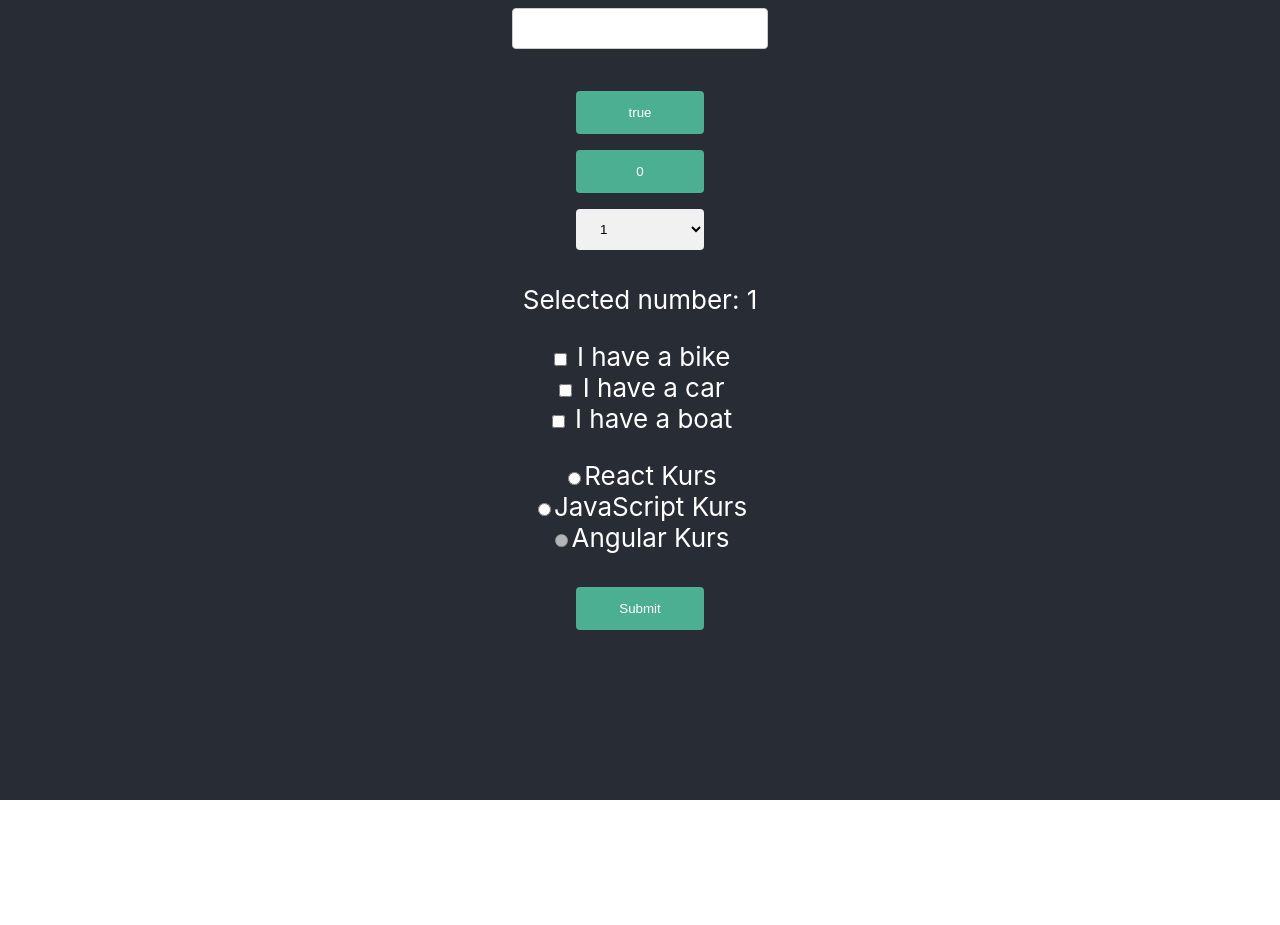
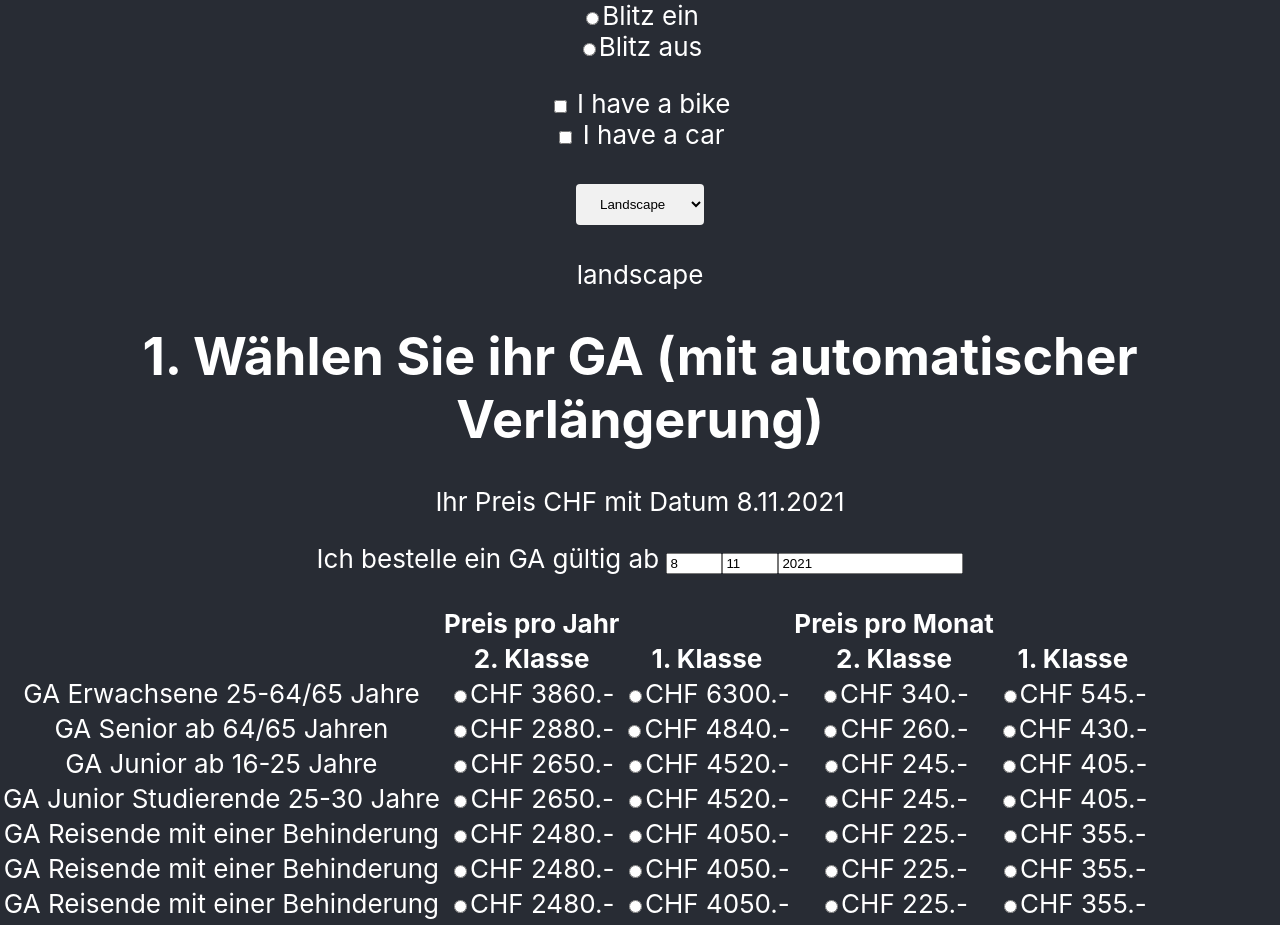
Before and after one commit to norwinx1/test, a React (Create React App) app: page / in a window 1280 px wide. Shown: the top 925 px of the page. Before the commit the page ends 800 px from the top, so only its background shows below. Built offline with nearby package versions, Linux system fonts and the light colour scheme.

Commit message:
added exercises

```diff
--- a/src/App.js
+++ b/src/App.js
@@ -3,77 +3,222 @@ import './App.css';
 
 function App() {
   const [name, setName] = useState("");
-  const [toogle, setToggle] = useState(true);
-  const [counter, setCounter] = useState(0);
-  const [number, setNumber] = useState(1);
+  const [ga, setGa] = useState("");
+  const [day, setDay] = useState(8);
+  const [month, setMonth] = useState(11);
+  const [year, setYear] = useState(2021);
+  const [rotation, setRotation] = useState("landscape");
   const [bike, setBike] = useState(false);
   const [car, setCar] = useState(false);
-  const [boat, setBoat] = useState(false);
-  const [course, setCourse] = useState('');
+  const [flash, setFlash] = useState('');
+  const map = new Map();
+  const ga1 = {
+    type: "GA Erwachsene 25-64/65 Jahre",
+    class: "2",
+    price: "3860"
+  }
+  const ga2 = {
+    type: "GA Erwachsene 25-64/65 Jahre",
+    class: "1",
+    price: "6300"
+  }
+  const ga3 = {
+    type: "GA Erwachsene 25-64/65 Jahre",
+    class: "2",
+    price: "340"
+  }
+  const ga4 = {
+    type: "GA Erwachsene 25-64/65 Jahre",
+    class: "1",
+    price: "545"
+  }
+  const ga5 = {
+    type: "GA Senior ab 64/65 Jahren",
+    class: "2",
+    price: "2880"
+  }
+  const ga6 = {
+    type: "GA Senior ab 64/65 Jahren",
+    class: "1",
+    price: "4840"
+  }
+  const ga7 = {
+    type: "GA Senior ab 64/65 Jahren",
+    class: "2",
+    price: "260"
+  }
+  const ga8 = {
+    type: "GA Senior ab 64/65 Jahren",
+    class: "1",
+    price: "430"
+  }
+  map.set(1, ga1);
+  map.set(2, ga2);
+  map.set(3, ga3);
+  map.set(4, ga4);
+  map.set(5, ga5);
+  map.set(6, ga6);
+  map.set(7, ga7);
+  map.set(8, ga8);
 
-  function handleInputChange(event) {
+  /* Handler for radio button, 1a */
+  function handleRadioButton(event) {
+    setFlash(event.target.value);
+  }
+
+  /* Handler for checkboxes, 2a */
+  function handleCheckBoxes(event) {
     if (event.target.name === "vehicle1") {
       setBike(!bike);
     }
     if (event.target.name === "vehicle2") {
       setCar(!car);
     }
-    if (event.target.name === "vehicle3") {
-      setBoat(!boat);
-    }
   }
 
-  function handleSubmit() {
-    alert(name + ", " + toogle + ", " + counter + ", " + number + ", " + bike + ", " + course);
-    setName("");
-    setToggle(true);
-    setCounter(0);
-    setNumber(1);
-    setBike(false);
-    setCourse("");
+  /* Handler for GA, 4b */
+  function handleGA(event) {
+    setGa(event.target.value);
+  }
+
+  /* Handler for day, 4b */
+  function handleDay(event) {
+    setDay(event.target.value);
+  }
+
+  /* Handler for month, 4b */
+  function handleMonth(event) {
+    setMonth(event.target.value);
+  }
+
+  /* Handler for year, 4b */
+  function handleYear(event) {
+    setYear(event.target.value);
   }
 
   return (
     <div className="App">
       <header className="App-header">
-        <input id="name" type="text" value={name} onChange={(event) => setName(event.target.value)}></input>
-        <p>{name}</p>
-        <input id="toogle" type="button" class="button" value={toogle} onClick={() => setToggle(!toogle)}></input>
-        <br></br>
-        <input id="toogle" type="button" class="button" value={counter} onClick={() => setCounter(counter + 1)}></input>
-        <br></br>
-        <select class="form-select" onChange={(event) => setNumber(event.target.value)}>
-          <option value="1">1</option>
-          <option value="2">2</option>
-          <option value="3">3</option>
-        </select>
-        <p>Selected number: {number}</p>
-        <input type="checkbox" id="vehicle1" name="vehicle1" value="Bike" onClick={(event) => handleInputChange(event)}></input>
+        <div className="form-check form-check-inline">
+          <input className="form-check-input" type="radio" name="inlineRadioOptions" id="inlineRadio1" value="on" onChange={(event) => handleRadioButton(event)} />
+          <label className="form-check-label" htmlFor="inlineRadio1">Blitz ein</label>
+        </div>
+        <div className="form-check form-check-inline">
+          <input className="form-check-input" type="radio" name="inlineRadioOptions" id="inlineRadio2" value="off" onChange={(event) => handleRadioButton(event)} />
+          <label className="form-check-label" htmlFor="inlineRadio2">Blitz aus</label>
+        </div>
+        <p>{flash}</p>
+        <input type="checkbox" id="vehicle1" name="vehicle1" value="Bike" onClick={(event) => handleCheckBoxes(event)}></input>
         <label htmlFor="vehicle1"> I have a bike</label>
         <br></br>
-        <input type="checkbox" id="vehicle2" name="vehicle2" value="Car" onClick={(event) => handleInputChange(event)}></input>
+        <input type="checkbox" id="vehicle2" name="vehicle2" value="Car" onClick={(event) => handleCheckBoxes(event)}></input>
         <label htmlFor="vehicle2"> I have a car</label>
-        <br></br>
-        <input type="checkbox" id="vehicle3" name="vehicle3" value="Boat" onClick={(event) => handleInputChange(event)}></input>
-        <label htmlFor="vehicle3"> I have a boat</label>
         <br></br>
         <p>{bike ? "bike" : ""}</p>
         <p>{car ? "car" : ""}</p>
-        <p>{boat ? "boat" : ""}</p>
-        <div className="form-check form-check-inline">
-          <input className="form-check-input" type="radio" name="inlineRadioOptions" id="inlineRadio1" value="react" onChange={event => setCourse(event.target.value)}/>
-          <label className="form-check-label" htmlFor="inlineRadio1">React Kurs</label>
-        </div>
-        <div className="form-check form-check-inline">
-          <input className="form-check-input" type="radio" name="inlineRadioOptions" id="inlineRadio2" value="js" onChange={event => setCourse(event.target.value)}/>
-          <label className="form-check-label" htmlFor="inlineRadio2">JavaScript Kurs</label>
-        </div>
-        <div className="form-check form-check-inline">
-          <input className="form-check-input" type="radio" name="inlineRadioOptions" id="inlineRadio3" value="angular" disabled onChange={event => setCourse(event.target.value)}/>
-          <label className="form-check-label" htmlFor="inlineRadio3">Angular Kurs</label>
-        </div>
-        <p>{course}</p>
-        <input type="button" value="Submit" onClick={() => handleSubmit()}></input>
+                                    {/* Handler for select, 3a */}
+        <select class="form-select" onChange={(event) => setRotation(event.target.value)}>
+          <option value="landscape">Landscape</option>
+          <option value="portrait">Portrait</option>
+        </select>
+        <p>{rotation}</p>
+
+
+        {/* HTML for GA, 4a */}
+        <h1>1. Wählen Sie ihr GA (mit automatischer Verlängerung)</h1>
+        <p>Ihr Preis {ga} CHF mit Datum {day + "." + month + "." + year}</p>
+        <span>Ich bestelle ein GA gültig ab </span>
+        <input type="number" min="1" max="31" value={day} onChange={(event) => handleDay(event)}></input>
+        <input type="number" min="1" max="12" value={month} onChange={(event) => handleMonth(event)}></input>
+        <input type="number" min="0" value={year} onChange={(event) => handleYear(event)}></input>
+        <br></br>
+        <br></br>
+        <table>
+          <tr>
+            <th></th>
+            <th>Preis pro Jahr</th>
+            <th></th>
+            <th>Preis pro Monat</th>
+            <th></th>
+          </tr>
+          <tr>
+            <th></th>
+            <th>2. Klasse</th>
+            <th>1. Klasse</th>
+            <th>2. Klasse</th>
+            <th>1. Klasse</th>
+          </tr>
+          <tr>
+            <td>GA Erwachsene 25-64/65 Jahre</td>
+            <td><input type="radio" name="ga" value="3860" onChange={(event) => handleGA(event)}></input>CHF 3860.-</td>
+            <td><input type="radio" name="ga" value="6300" onChange={(event) => handleGA(event)}></input>CHF 6300.-</td>
+            <td><input type="radio" name="ga" value="340" onChange={(event) => handleGA(event)}></input>CHF 340.-</td>
+            <td><input type="radio" name="ga" value="545" onChange={(event) => handleGA(event)}></input>CHF 545.-</td>
+          </tr>
+          <tr>
+            <td>GA Senior ab 64/65 Jahren</td>
+            <td><input type="radio" name="ga" value="2880" onChange={(event) => handleGA(event)}></input>CHF 2880.-</td>
+            <td><input type="radio" name="ga" value="4840" onChange={(event) => handleGA(event)}></input>CHF 4840.-</td>
+            <td><input type="radio" name="ga" value="260" onChange={(event) => handleGA(event)}></input>CHF 260.-</td>
+            <td><input type="radio" name="ga" value="430" onChange={(event) => handleGA(event)}></input>CHF 430.-</td>
+          </tr>
+          <tr>
+            <td>GA Junior ab 16-25 Jahre</td>
+            <td><input type="radio" name="ga" value="2650" onChange={(event) => handleGA(event)}></input>CHF 2650.-</td>
+            <td><input type="radio" name="ga" value="4520" onChange={(event) => handleGA(event)}></input>CHF 4520.-</td>
+            <td><input type="radio" name="ga" value="245" onChange={(event) => handleGA(event)}></input>CHF 245.-</td>
+            <td><input type="radio" name="ga" value="405" onChange={(event) => handleGA(event)}></input>CHF 405.-</td>
+          </tr>
+          <tr>
+            <td>GA Junior Studierende 25-30 Jahre</td>
+            <td><input type="radio" name="ga" value="2650" onChange={(event) => handleGA(event)}></input>CHF 2650.-</td>
+            <td><input type="radio" name="ga" value="4520" onChange={(event) => handleGA(event)}></input>CHF 4520.-</td>
+            <td><input type="radio" name="ga" value="245" onChange={(event) => handleGA(event)}></input>CHF 245.-</td>
+            <td><input type="radio" name="ga" value="405" onChange={(event) => handleGA(event)}></input>CHF 405.-</td>
+          </tr>
+          <tr>
+            <td>GA Reisende mit einer Behinderung</td>
+            <td><input type="radio" name="ga" value="2480" onChange={(event) => handleGA(event)}></input>CHF 2480.-</td>
+            <td><input type="radio" name="ga" value="4050" onChange={(event) => handleGA(event)}></input>CHF 4050.-</td>
+            <td><input type="radio" name="ga" value="225" onChange={(event) => handleGA(event)}></input>CHF 225.-</td>
+            <td><input type="radio" name="ga" value="355" onChange={(event) => handleGA(event)}></input>CHF 355.-</td>
+          </tr>
+          <tr>
+            <td>GA Reisende mit einer Behinderung</td>
+            <td><input type="radio" name="ga" value="2480" onChange={(event) => handleGA(event)}></input>CHF 2480.-</td>
+            <td><input type="radio" name="ga" value="4050" onChange={(event) => handleGA(event)}></input>CHF 4050.-</td>
+            <td><input type="radio" name="ga" value="225" onChange={(event) => handleGA(event)}></input>CHF 225.-</td>
+            <td><input type="radio" name="ga" value="355" onChange={(event) => handleGA(event)}></input>CHF 355.-</td>
+          </tr>
+          <tr>
+            <td>GA Reisende mit einer Behinderung</td>
+            <td><input type="radio" name="ga" value="2480" onChange={(event) => handleGA(event)}></input>CHF 2480.-</td>
+            <td><input type="radio" name="ga" value="4050" onChange={(event) => handleGA(event)}></input>CHF 4050.-</td>
+            <td><input type="radio" name="ga" value="225" onChange={(event) => handleGA(event)}></input>CHF 225.-</td>
+            <td><input type="radio" name="ga" value="355" onChange={(event) => handleGA(event)}></input>CHF 355.-</td>
+          </tr>
+          <tr>
+            <td>GA Reisende mit einer Behinderung</td>
+            <td><input type="radio" name="ga" value="2480" onChange={(event) => handleGA(event)}></input>CHF 2480.-</td>
+            <td><input type="radio" name="ga" value="4050" onChange={(event) => handleGA(event)}></input>CHF 4050.-</td>
+            <td><input type="radio" name="ga" value="225" onChange={(event) => handleGA(event)}></input>CHF 225.-</td>
+            <td><input type="radio" name="ga" value="355" onChange={(event) => handleGA(event)}></input>CHF 355.-</td>
+          </tr>
+          <tr>
+            <td>GA Reisende mit einer Behinderung</td>
+            <td><input type="radio" name="ga" value="2480" onChange={(event) => handleGA(event)}></input>CHF 2480.-</td>
+            <td><input type="radio" name="ga" value="4050" onChange={(event) => handleGA(event)}></input>CHF 4050.-</td>
+            <td><input type="radio" name="ga" value="225" onChange={(event) => handleGA(event)}></input>CHF 225.-</td>
+            <td><input type="radio" name="ga" value="355" onChange={(event) => handleGA(event)}></input>CHF 355.-</td>
+          </tr>
+          <tr>
+            <td>GA Reisende mit einer Behinderung</td>
+            <td><input type="radio" name="ga" value="2480" onChange={(event) => handleGA(event)}></input>CHF 2480.-</td>
+            <td><input type="radio" name="ga" value="4050" onChange={(event) => handleGA(event)}></input>CHF 4050.-</td>
+            <td><input type="radio" name="ga" value="225" onChange={(event) => handleGA(event)}></input>CHF 225.-</td>
+            <td><input type="radio" name="ga" value="355" onChange={(event) => handleGA(event)}></input>CHF 355.-</td>
+          </tr>
+        </table>
       </header>
     </div>
   );
```
